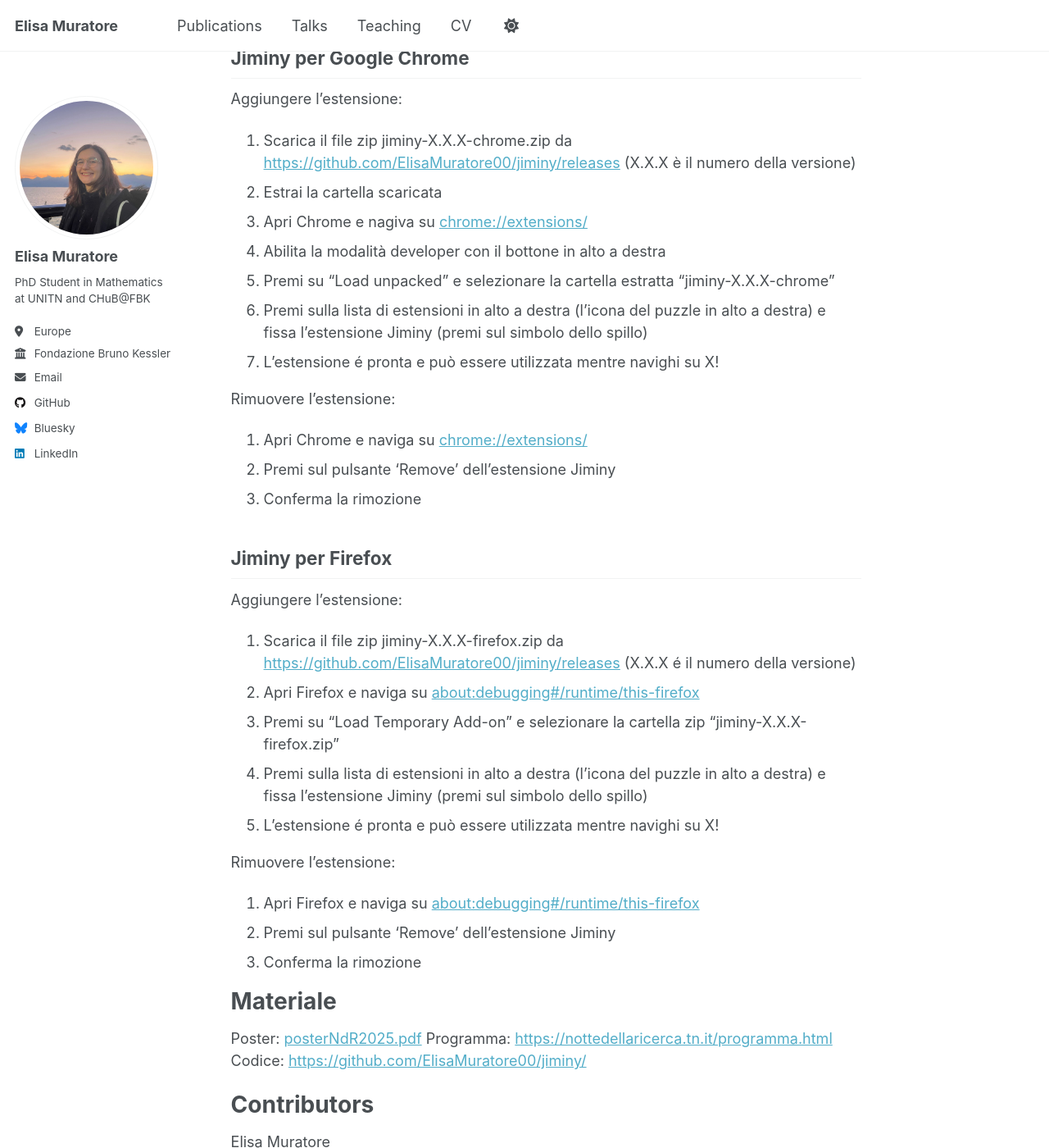
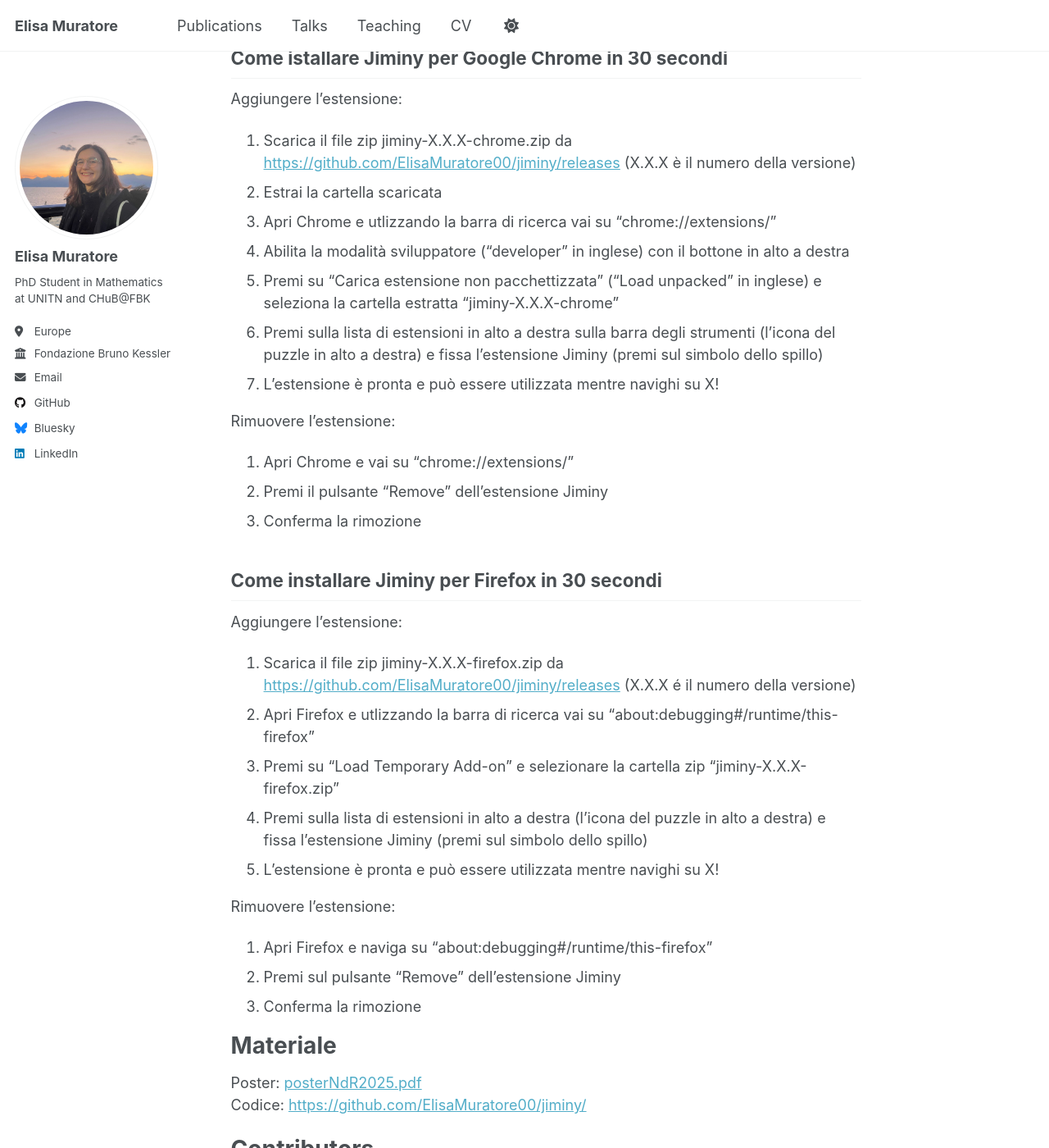
Before and after one commit to ElisaMuratore00/elisamuratore00.github.io, a Jekyll site: the page built from _teaching/2025-notte-della-ricerca.md, in a window 1280 px wide and 1400 px high, scrolled down 1028 px. Shown: the whole window at 82% size. Built offline with Jekyll 4.4.1, drawn with Linux system fonts in a browser that asks for light colours; a script that is not in the unit is left out.

Commit message:
feat: update instructions

```diff
--- a/_teaching/2025-notte-della-ricerca.md
+++ b/_teaching/2025-notte-della-ricerca.md
@@ -25,37 +25,37 @@
 Nota bene: L'estensione non condivide alcuna informazione con l'esterno e tutti i dati rimangono al più in locale e possono essere cancellati premendo il pulsante reset.
 Disclaimer: L'utilizzo di Jiminy è a proprio rischio e pericolo in quanto la versione beta potrebbe non garantire il funzionamento ottimale.
 
-Jiminy per Google Chrome
+Come istallare Jiminy per Google Chrome in 30 secondi
 ------
 
 Aggiungere l'estensione:
 1. Scarica il file zip jiminy-X.X.X-chrome.zip da [https://github.com/ElisaMuratore00/jiminy/releases](https://github.com/ElisaMuratore00/jiminy/releases) (X.X.X è il numero della versione)
 2. Estrai la cartella scaricata
-3. Apri Chrome e nagiva su [chrome://extensions/](chrome://extensions/)
-4. Abilita la modalità developer con il bottone in alto a destra
-5. Premi su "Load unpacked" e selezionare la cartella estratta “jiminy-X.X.X-chrome”
-7. Premi sulla lista di estensioni in alto a destra (l'icona del puzzle in alto a destra) e fissa l'estensione Jiminy (premi sul simbolo dello spillo)
-8. L'estensione é pronta e può essere utilizzata mentre navighi su X!
+3. Apri Chrome e utlizzando la barra di ricerca vai su “chrome://extensions/”
+4. Abilita la modalità sviluppatore ("developer" in inglese) con il bottone in alto a destra
+5. Premi su “Carica estensione non pacchettizzata” (“Load unpacked” in inglese) e seleziona la cartella estratta “jiminy-X.X.X-chrome”
+6. Premi sulla lista di estensioni in alto a destra sulla barra degli strumenti (l'icona del puzzle in alto a destra) e fissa l'estensione Jiminy (premi sul simbolo dello spillo)
+7. L'estensione è pronta e può essere utilizzata mentre navighi su X!
 
 Rimuovere l'estensione:
-1. Apri Chrome e naviga su [chrome://extensions/](chrome://extensions/)
-2. Premi sul pulsante 'Remove' dell'estensione Jiminy
+1. Apri Chrome e vai su “chrome://extensions/”
+2. Premi il pulsante “Remove” dell'estensione Jiminy
 3. Conferma la rimozione
 
 
-Jiminy per Firefox
+Come installare Jiminy per Firefox in 30 secondi
 ------
 
 Aggiungere l'estensione:
 1. Scarica il file zip jiminy-X.X.X-firefox.zip da [https://github.com/ElisaMuratore00/jiminy/releases](https://github.com/ElisaMuratore00/jiminy/releases) (X.X.X é il numero della versione)
-3. Apri Firefox e naviga su [about:debugging#/runtime/this-firefox](about:debugging#/runtime/this-firefox)
-5. Premi su "Load Temporary Add-on" e selezionare la cartella zip “jiminy-X.X.X-firefox.zip”
-7. Premi sulla lista di estensioni in alto a destra (l'icona del puzzle in alto a destra) e fissa l'estensione Jiminy (premi sul simbolo dello spillo)
-8. L'estensione é pronta e può essere utilizzata mentre navighi su X!
+3. Apri Firefox e utlizzando la barra di ricerca vai su “about:debugging#/runtime/this-firefox”
+5. Premi su “Load Temporary Add-on” e selezionare la cartella zip “jiminy-X.X.X-firefox.zip”
+6. Premi sulla lista di estensioni in alto a destra (l'icona del puzzle in alto a destra) e fissa l'estensione Jiminy (premi sul simbolo dello spillo)
+7. L'estensione è pronta e può essere utilizzata mentre navighi su X!
 
 Rimuovere l'estensione:
-1. Apri Firefox e naviga su [about:debugging#/runtime/this-firefox](about:debugging#/runtime/this-firefox)
-2. Premi sul pulsante 'Remove' dell'estensione Jiminy
+1. Apri Firefox e naviga su “about:debugging#/runtime/this-firefox”
+2. Premi sul pulsante “Remove” dell'estensione Jiminy
 3. Conferma la rimozione
 
 
@@ -63,7 +63,6 @@
 ======
 
 Poster: [posterNdR2025.pdf](../files/posterNdR2025.pdf)
-Programma: [https://nottedellaricerca.tn.it/programma.html](https://nottedellaricerca.tn.it/programma.html)
 Codice: [https://github.com/ElisaMuratore00/jiminy/](https://github.com/ElisaMuratore00/jiminy/)
 
 
```
